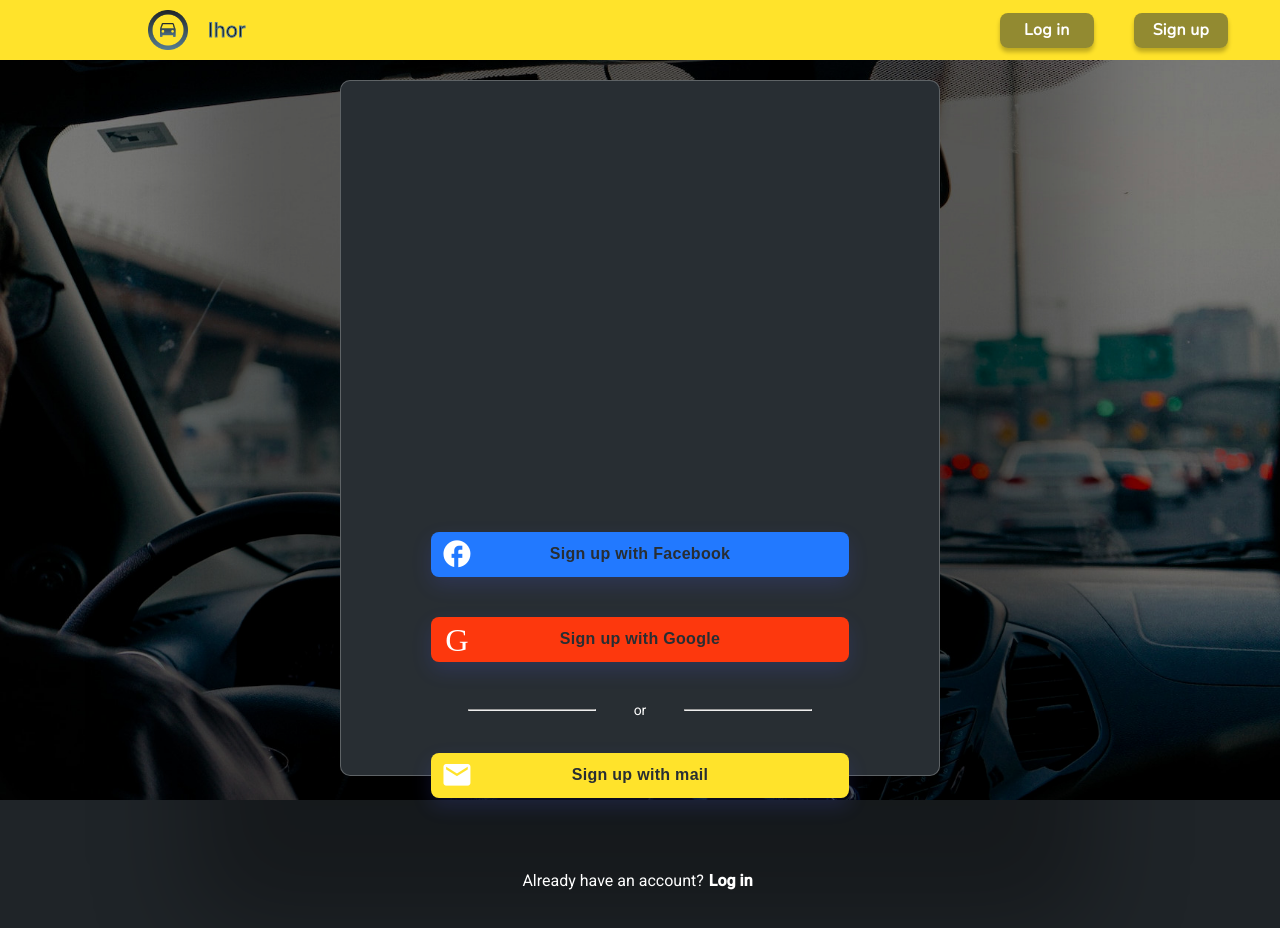
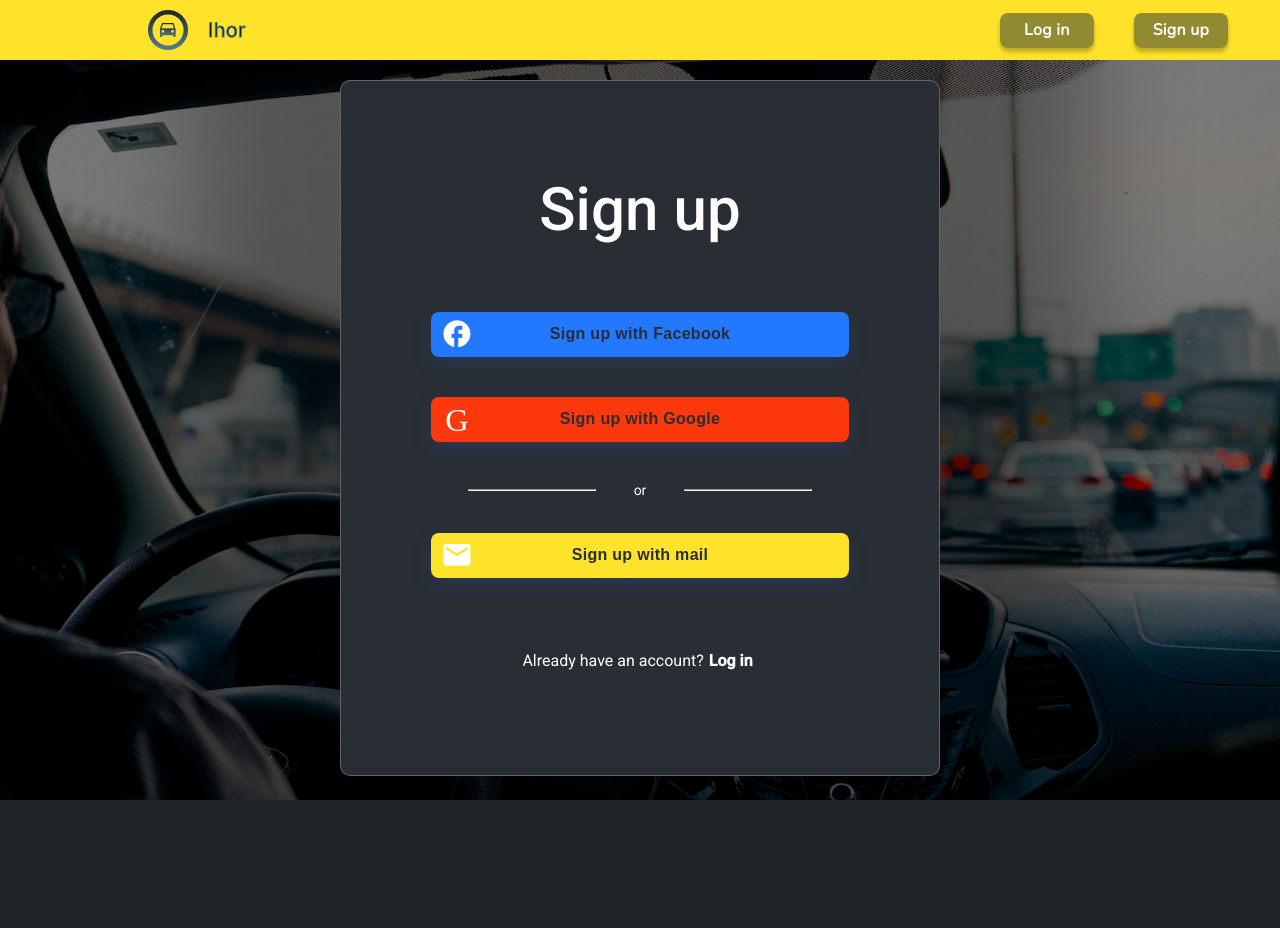
Before and after one commit to jovannajdovski/UberApp_front, an Angular app in the folder ihor/: page /signup in a window 1280 px wide. After the commit the page ends 800 px from the top, so only its background shows below. Built offline with nearby package versions, Linux system fonts and the light colour scheme.

Commit message:
Ui adjustment

```diff
--- a/ihor/src/app/components/signup/signup.component.css
+++ b/ihor/src/app/components/signup/signup.component.css
@@ -44,7 +44,6 @@ h1 {
     line-height: 82px;
     letter-spacing: 0.1px;
     margin-top: 2.5em;
-    margin-bottom: 8em;
 }
 
 @media only screen and (max-height: 900px) {
```
